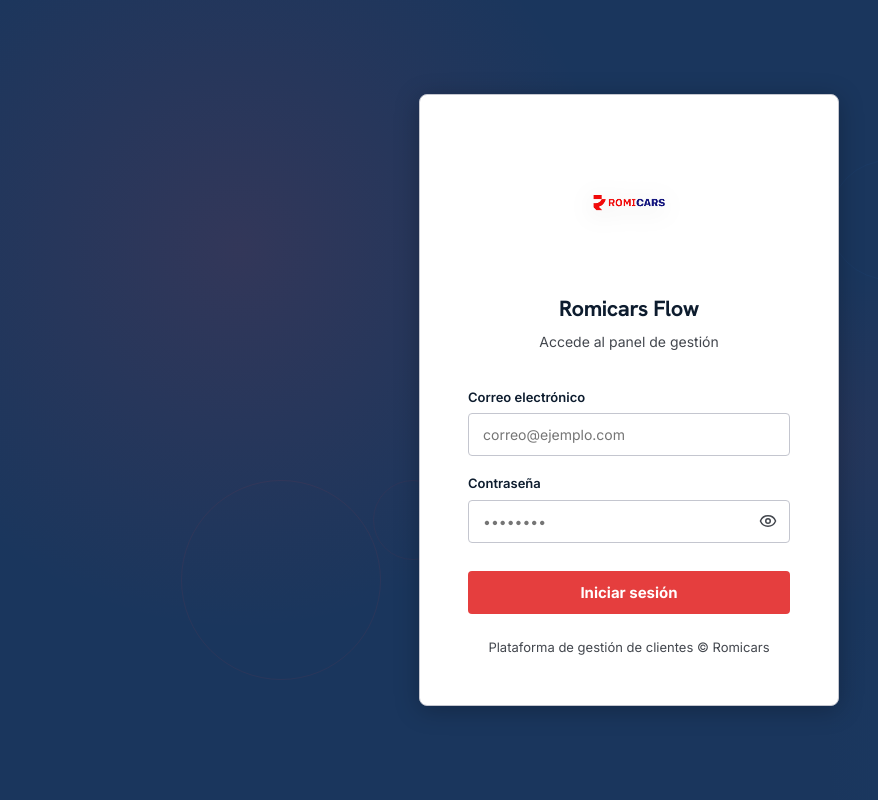
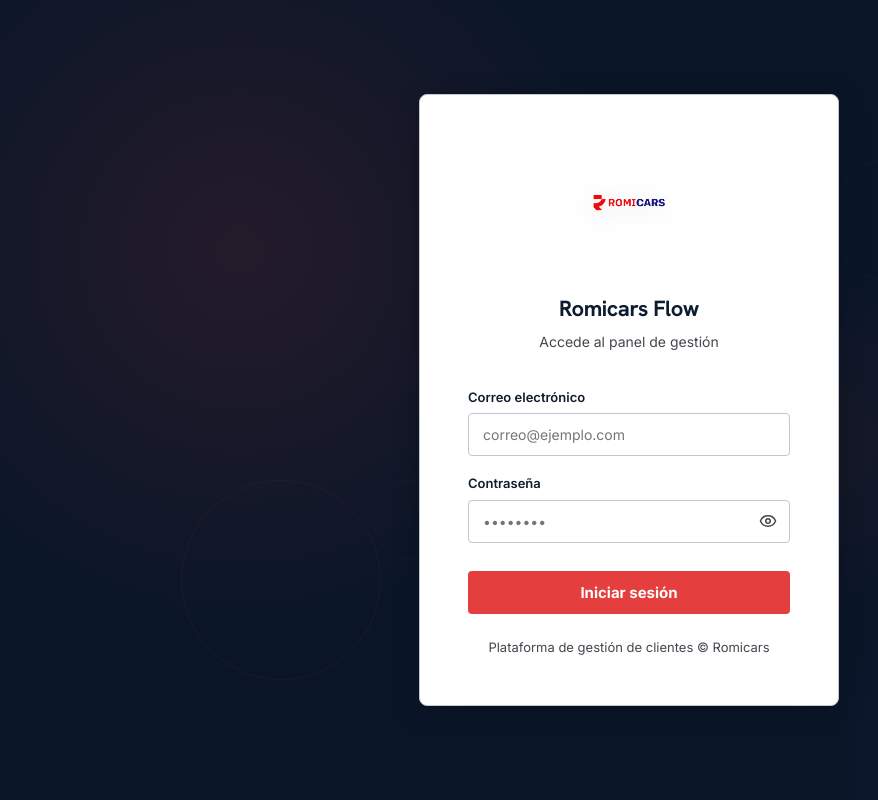
Before and after one commit to dsar-svg/Romicars, a React (Vite) app in the folder frontend/: page /login in a window 1280 px wide. Shown: the whole page, without its empty margins (11-889 px from the left). Built offline with nearby package versions, Linux system fonts and the light colour scheme; no server answers.

Commit message:
fix: restaura color original del sidebar #0A1628 como en Dario2

```diff
--- a/frontend/src/index.css
+++ b/frontend/src/index.css
@@ -15,8 +15,8 @@
   --text-primary: #0d1c2e;
   --text-secondary: #43474e;
   --error: #ba1a1a;
-  --sidebar-bg: #1A365D;
-  --sidebar-hover: rgba(255,255,255,0.08);
+  --sidebar-bg: #0A1628;
+  --sidebar-hover: rgba(255,255,255,0.06);
   --sidebar-active: rgba(255,255,255,0.12);
   --sombra-sm: 0 1px 2px rgba(0,0,0,0.04);
   --sombra-md: 0 4px 12px rgba(0,0,0,0.06);
```
